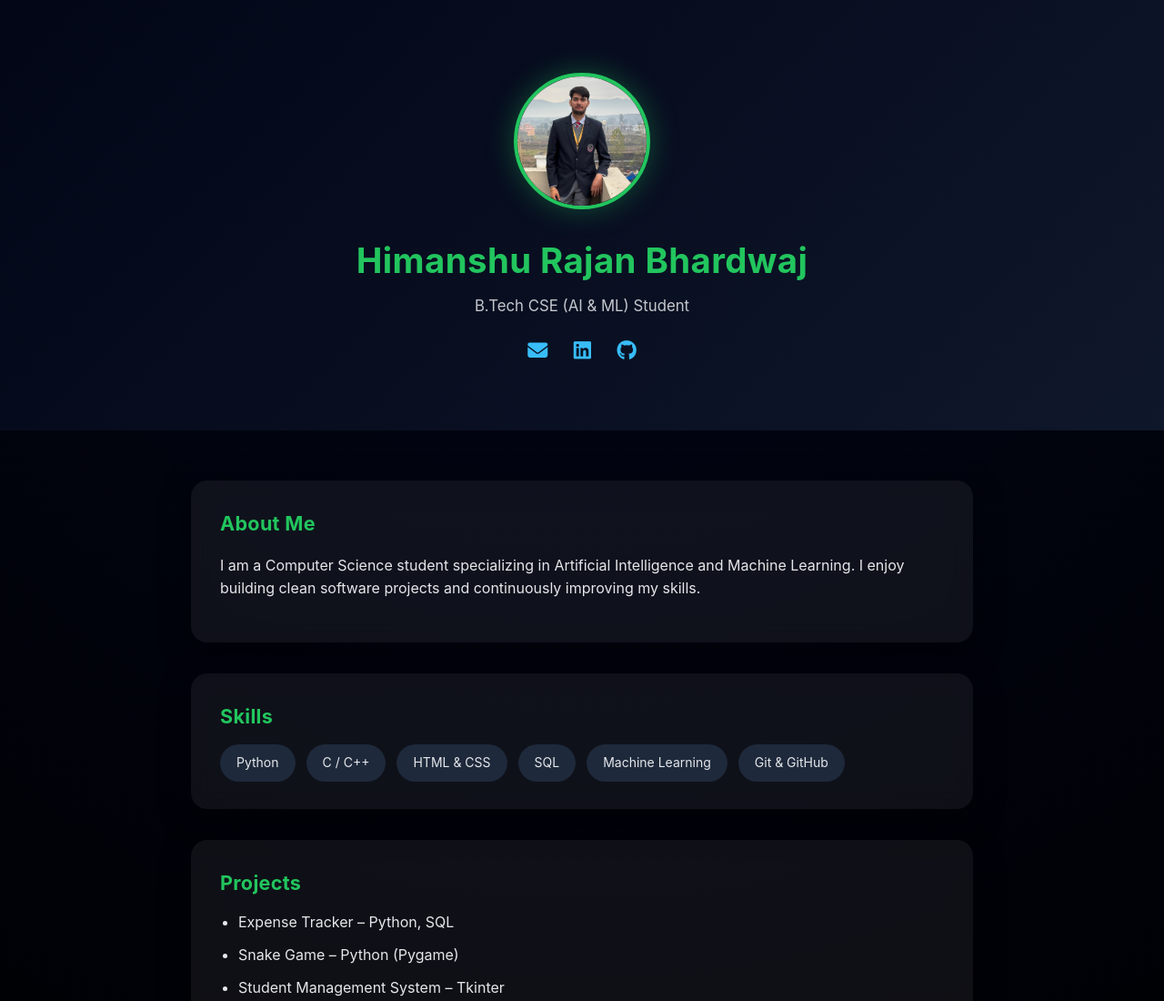
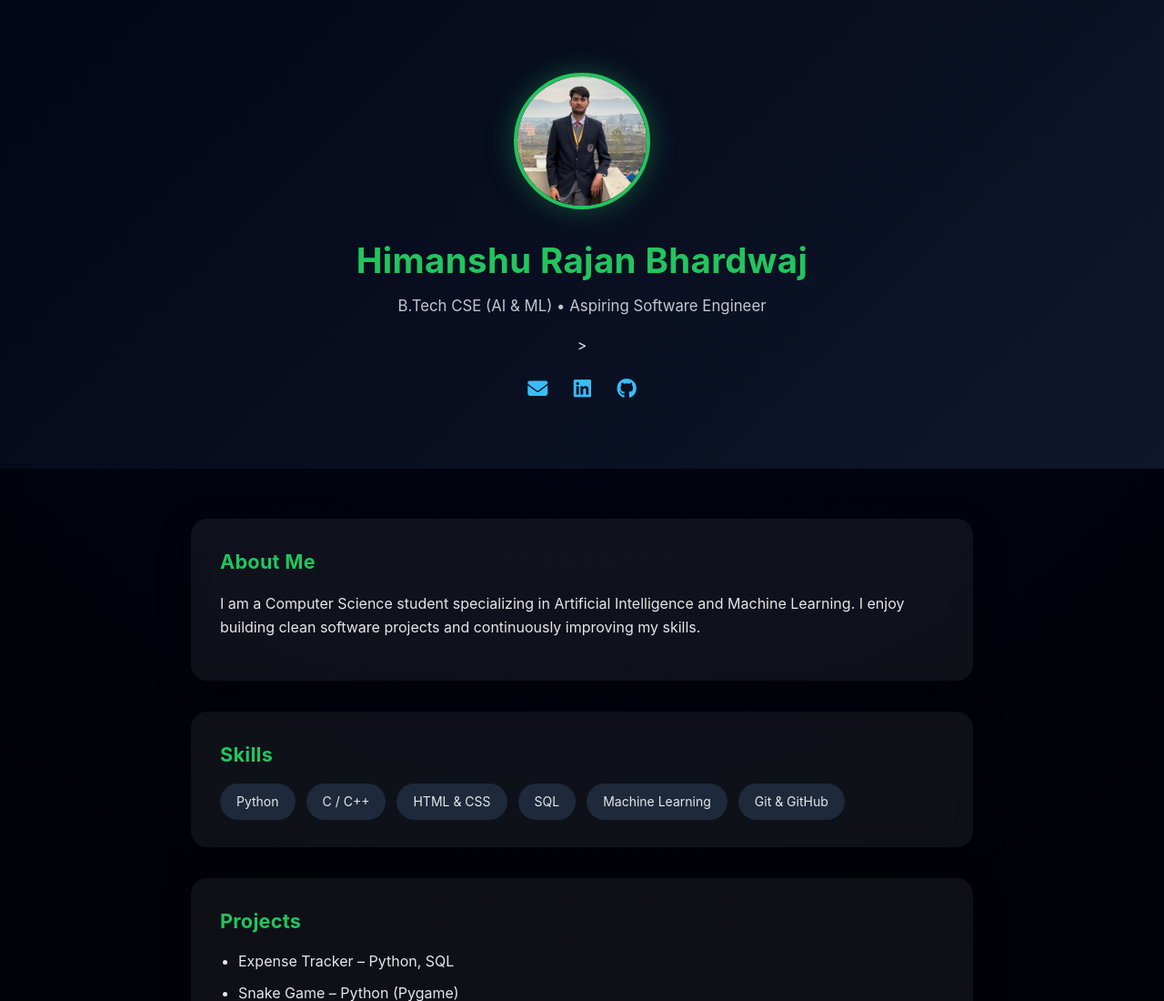
Before and after one commit to Himanshu0055/resume-website, a plain HTML site: page index.html in a window 1280 px wide. Shown: the top 1100 px of the page at 91% size. Drawn offline with Linux system fonts and the light colour scheme.

Commit message:
Update index.html

```diff
--- a/index.html
+++ b/index.html
@@ -14,7 +14,8 @@
     <div class="hero-content">
         <img src="profile.jpg" alt="Profile Photo" class="profile-pic">
         <h1>Himanshu Rajan Bhardwaj</h1>
-        <p>B.Tech CSE (AI & ML) Student</p>
+        <p>B.Tech CSE (AI & ML) • Aspiring Software Engineer</p>
+>
 
         <div class="socials">
             <a href="#"><i class="fa-solid fa-envelope"></i></a>
```
